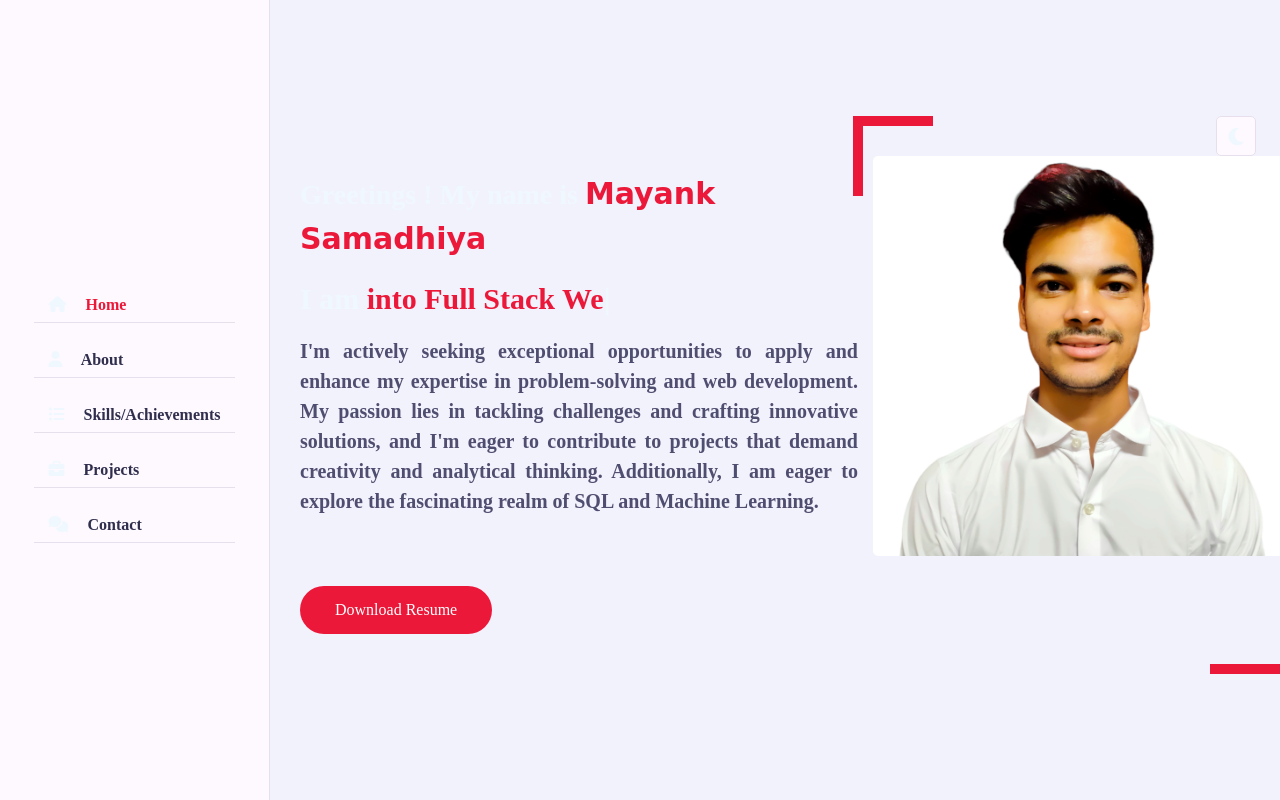
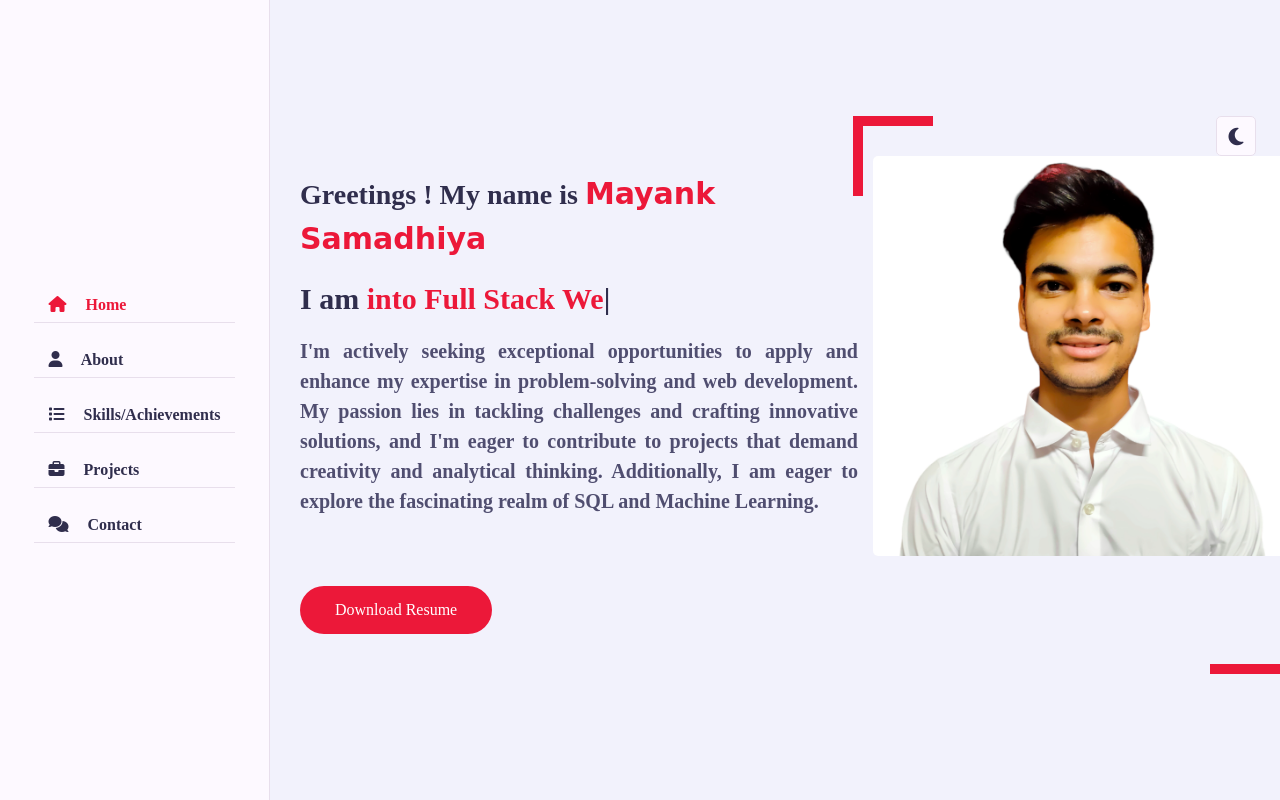
Before and after one commit to mayanksamadhiya12345/Personal-Portfolio, a plain HTML site: page index.html in a window 1280 px wide. Drawn offline with nearby package versions, Linux system fonts and the light colour scheme; a web font is replaced by a local one.

Commit message:
Update style.css

```diff
--- a/css/style.css
+++ b/css/style.css
@@ -28,7 +28,6 @@ body {
     outline: none;
     text-decoration: none;
     box-sizing: border-box;
-    color: aliceblue;
     font-weight: bold;
 }
 
```
